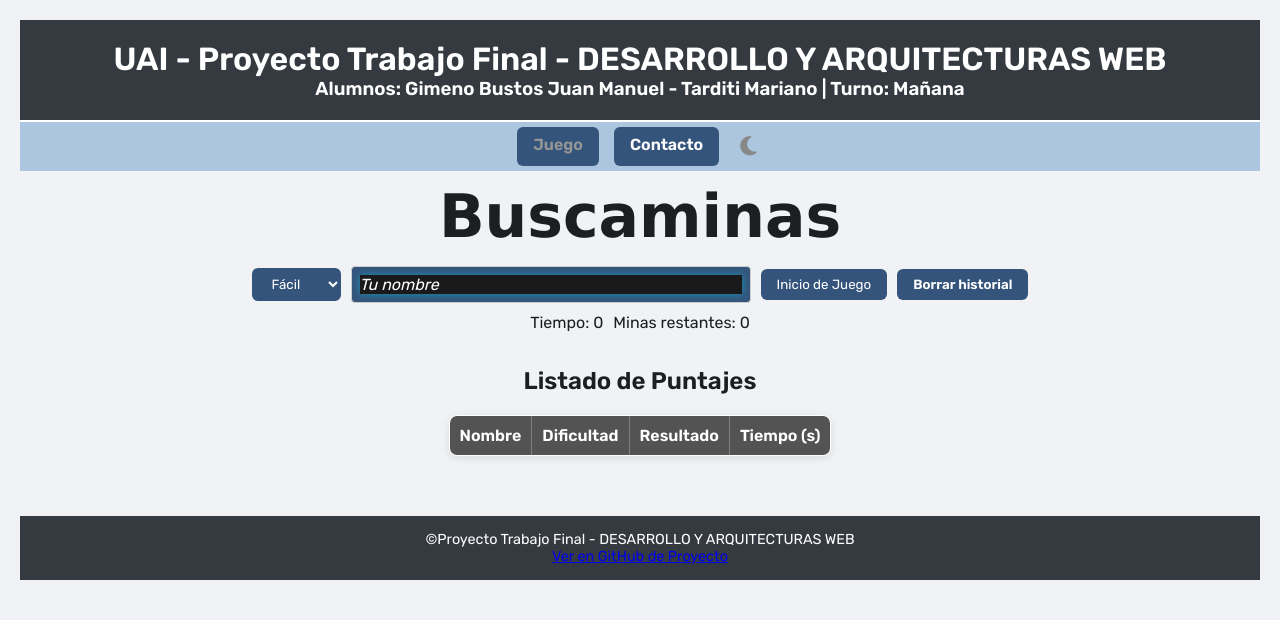
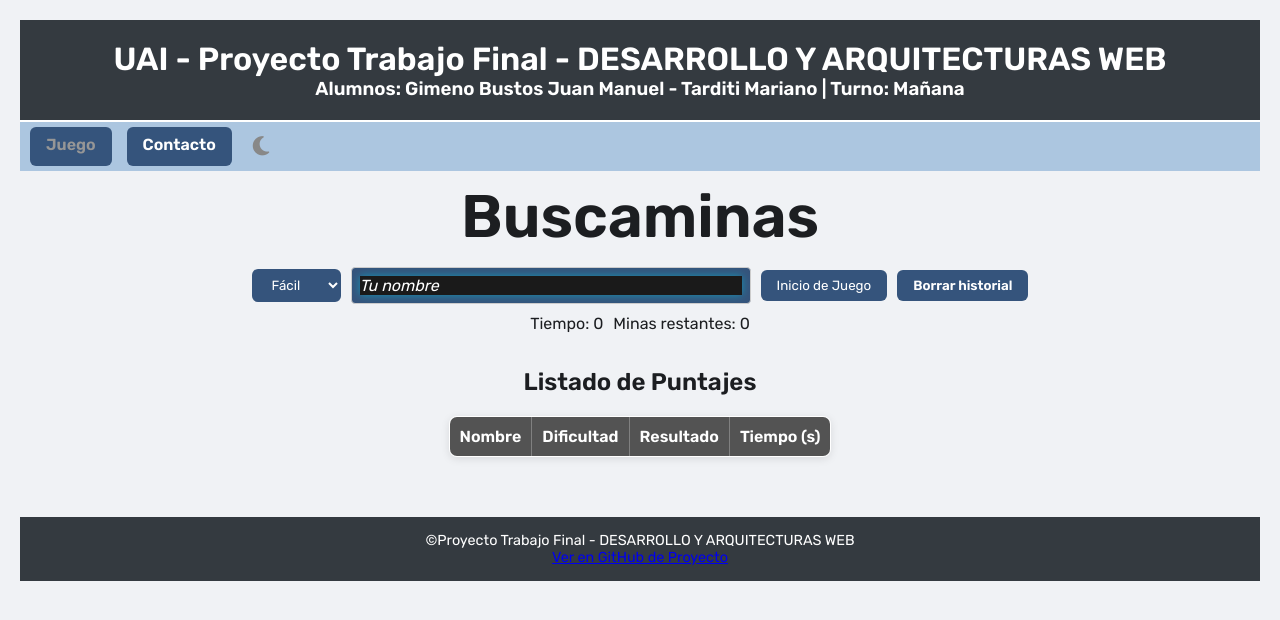
Before and after one commit to JGIMENOUAI/Minesweeper, a plain HTML site: page index.html in a window 1280 px wide. Drawn offline with Linux system fonts and the light colour scheme.

Commit message:
jgimeno
Se suben cambios

```diff
--- a/css/style.css
+++ b/css/style.css
@@ -37,11 +37,12 @@ body {
 nav {
   background-color: #acc6e0;
   display: flex;
-  justify-content: center;
+  justify-content: left;
   gap: 15px;
   width: 100%;
   padding-top: 5px;
   padding-bottom: 5px;
+  padding-left: 10px;
   margin-bottom: 10px;
 }
 
--- a/index.html
+++ b/index.html
@@ -22,7 +22,7 @@
 </nav>
 <body>
   <main id="contenedor-juego">
-    <h1 style="font-size: 60px; font-family:'Lucida Sans', sans-serif">Buscaminas</h1>
+    <h1 class="title">Buscaminas</h1>
     <div id="controles">
       <select id="dificultad">
         <option value="facil">Fácil</option>
@@ -78,9 +78,7 @@
 
         boton.addEventListener("click", () => {
           if (!boton.disabled) {
-            // Aquí se puede llamar a la función que inicia el juego
             console.log("Juego iniciado con nombre:", input.value);
-            // iniciarJuego(); // Descomentar si existe esta función
           }
         });
       }
```
